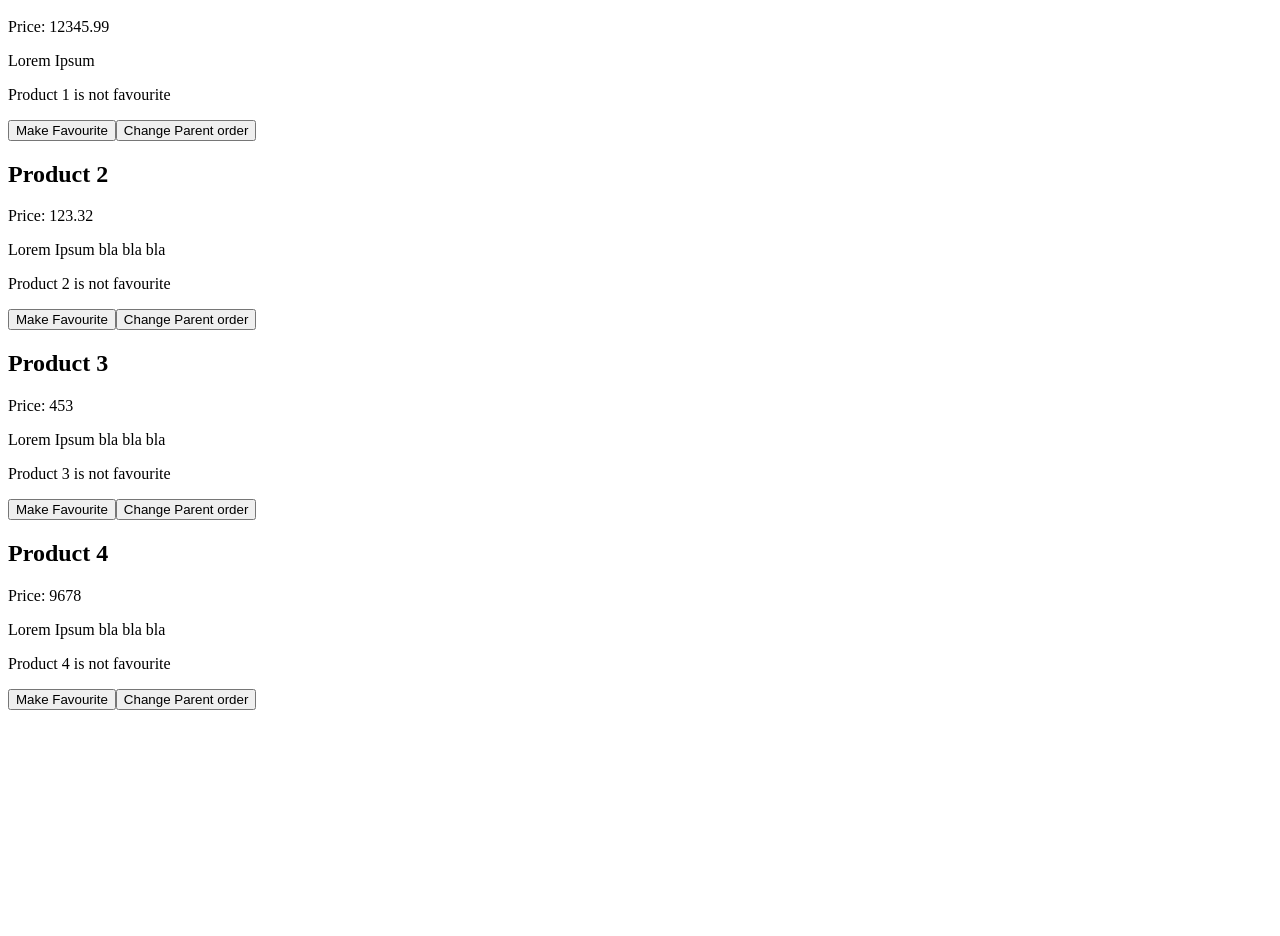
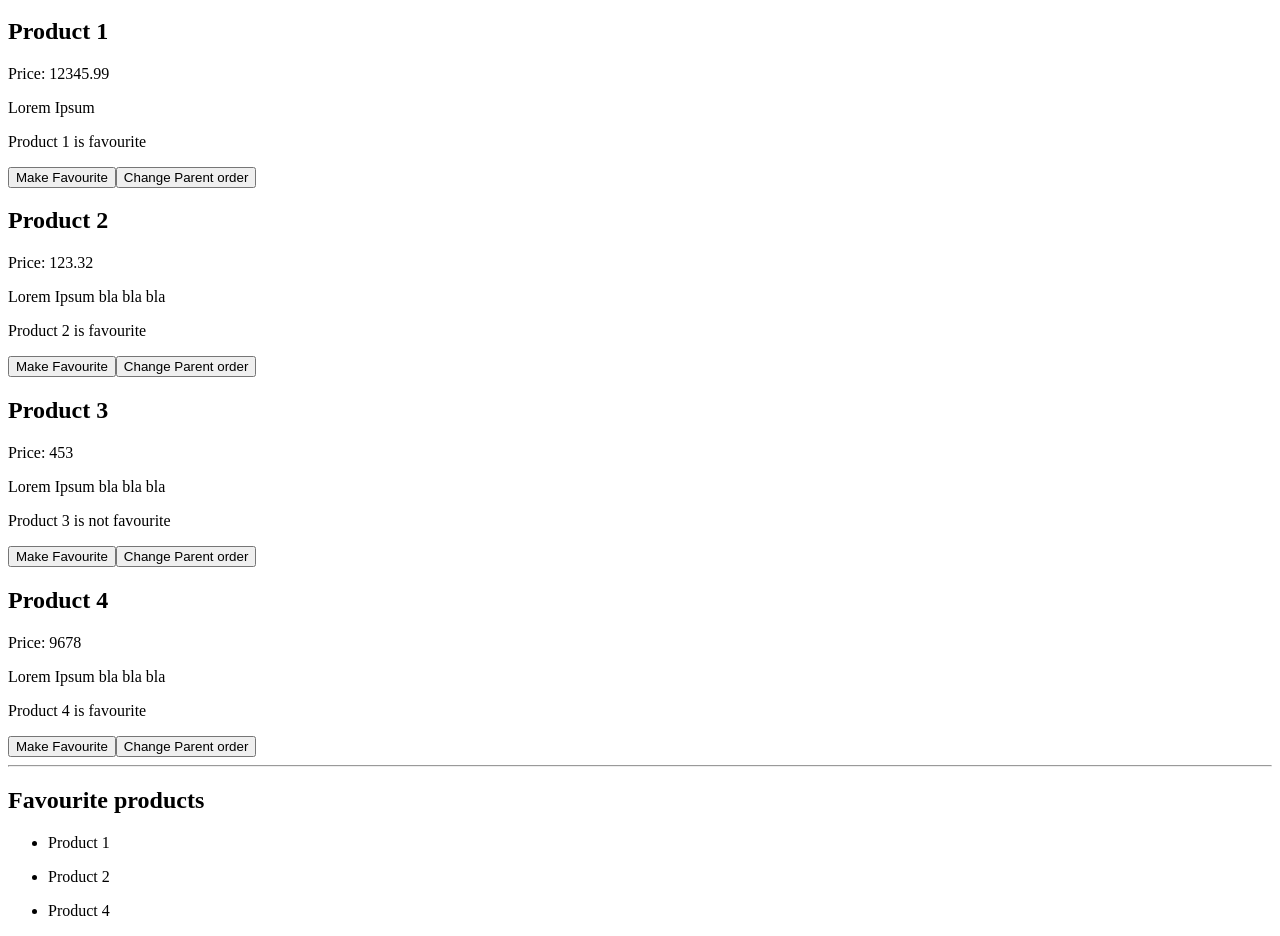
Before and after one commit to Illia-11/react-lessons2, a React (Vite) app: page / in a window 1280 px wide. Shown: the part 245-1181 px from the top of the page. Before the commit the page ends 963 px from the top, so only its background shows below. Built offline with nearby package versions, Linux system fonts and the light colour scheme.

Commit message:
Add Child-Child example

```diff
--- a/src/App.jsx
+++ b/src/App.jsx
@@ -1,27 +1,26 @@
-import React from "react";
-import MyClassComponent from "./components/MyClassComponent";
-import MyFunctionalComponent from "./components/MyFunctionalComponent";
-import Greeting from "./components/Greeting/index.jsx";
-import Product from "./components/Product/index.jsx";
-import ProductList from "./components/ProductList/index.jsx";
+import React from 'react';
+// import MyClassComponent from './components/MyClassComponent';
+// import MyFunctionalComponent from './components/MyFunctionComponent';
+import Greeting from './components/Greeting';
+import ProductDashboard from './components/ProductDashboard';
 
 // звичайний елемент у реакті
 const elem1 = React.createElement(
-  "div",
-  { id: "div", title: "div", className: "div" },
+  'div',
+  { id: 'div', title: 'div', className: 'div' },
   React.createElement(
-    "h3",
-    { className: "heading", disabled: true },
-    "Div title"
+    'h3',
+    { className: 'heading', disabled: true },
+    'Div title'
   ),
-  React.createElement("p", { className: "text" }, "Div text")
+  React.createElement('p', { className: 'text' }, 'Div text')
 );
 
 // JSX версія елементу зверху
 const elem2 = (
-  <div id="div" title="div" className="div">
-    <h3 className="heading">Div title</h3>
-    <p className="text">Div text</p>
+  <div id='div' title='div' className='div'>
+    <h3 className='heading'>Div title</h3>
+    <p className='text'>Div text</p>
   </div>
 );
 
@@ -47,72 +46,13 @@ const elem2 = (
 // jsx fragment
 // const frag = <></>;
 
-const products = [
-  {
-    id: 0,
-    name: "Product 1",
-    price: 12345.99,
-    description: "Lorem Ipsum",
-  },
-  {
-    id: 1,
-    name: "Product 2",
-    price: 123.32,
-    description: "Lorem Ipsum bla bla bla",
-  },
-  {
-    id: 2,
-    name: "Product 3",
-    price: 453,
-    description: "Lorem Ipsum bla bla bla",
-  },
-  {
-    id: 3,
-    name: "Product 4",
-    price: 9678,
-    description: "Lorem Ipsum bla bla bla",
-  },
-];
+function App() {
 
-function App() {
-  const shouldClassComponentsRender = Math.random() > 0.5;
-
-  // if (shouldClassComponentsRender) {
-  //   return <>
-  //     <Greeting userFirstName='John' userLastName='Doe' />
-  //     <Greeting userFirstName='Sarah'/>
-  //     <Greeting/>
-  //     <MyClassComponent />
-  //     <MyClassComponent />
-  //   </>;
-  // } else {
-  //   return <>
-  //   <Greeting userFirstName='John' userLastName='Doe' />
-  //   <Greeting userFirstName='Sarah'/>
-  //   <Greeting/>
-  //   <MyFunctionalComponent />
-  //   <MyFunctionalComponent />
-  // </>;
-  // }
 
   return (
     <>
-      {/* <Greeting userFirstName="John" userLastName="Doe" />
-      <Greeting userFirstName="Sarah" /> */}
       <Greeting />
-      <ProductList products={products} />
-      {/* <Product product={products[0]} />
-      <Product product={products[1]} /> */}
-      {/* {shouldClassComponentsRender ? (
-        <MyClassComponent />
-      ) : (
-        <MyFunctionalComponent />
-      )}
-      {shouldClassComponentsRender ? (
-        <MyClassComponent />
-      ) : (
-        <MyFunctionalComponent />
-      )} */}
+      <ProductDashboard />
     </>
   );
 }
--- /dev/null
+++ b/src/components/FavouriteProducts/index.jsx
@@ -0,0 +1,19 @@
+function FavouriteProducts(props) {
+  const { products } = props;
+  const favouriteProducts = products.map((product) => {
+    return (
+      <li key={product.id}>
+        <p>{product.name}</p>
+      </li>
+    );
+  });
+
+  return (
+    <article>
+      <h2>Favourite products</h2>
+      <ul>{favouriteProducts}</ul>
+    </article>
+  );
+}
+
+export default FavouriteProducts;
--- a/src/components/Product/index.jsx
+++ b/src/components/Product/index.jsx
@@ -4,9 +4,9 @@ class Product extends React.Component {
   constructor(props) {
     super(props);
 
-    this.state = {
-      isFavourite: false,
-    };
+    // this.state = {
+    //   isFavourite: false,
+    // };
   }
 
   clickHandler = () => {
@@ -27,11 +27,10 @@ class Product extends React.Component {
     // зміна стану викличе повторне відмалювання
     // зміна пропсів також змушує ререндеритися компонент
     const {
-      product: { id, name, price, description },
+      product: { id, name, price, description, isFavourite },
       handleSwitchOrder,
+      toggleFavouriteProduct,
     } = this.props;
-
-    const { isFavourite } = this.state;
 
     return (
       <article id={`product-${id}`}>
@@ -44,7 +43,7 @@ class Product extends React.Component {
           {name} is {!isFavourite && "not"} favourite{" "}
         </p>
         {/* {!isFavourite && <p>{name} is favourite</p>} */}
-        <button id="btn" onClick={this.clickHandler}>
+        <button id="btn" onClick={() => toggleFavouriteProduct(id)}>
           Make Favourite
         </button>
         {/* Взаємодія Дитина - батько (коллбек, який змінює стан батька) */}
--- /dev/null
+++ b/src/components/ProductDashboard/index.jsx
@@ -0,0 +1,76 @@
+import React from "react";
+import ProductList from "../ProductList";
+import FavouriteProducts from "../FavouriteProducts";
+
+class ProductDashboard extends React.Component {
+  state = {
+    products: [
+      {
+        id: 0,
+        name: "Product 1",
+        price: 12345.99,
+        description: "Lorem Ipsum",
+        isFavourite: true,
+      },
+      {
+        id: 1,
+        name: "Product 2",
+        price: 123.32,
+        description: "Lorem Ipsum bla bla bla",
+        isFavourite: true,
+      },
+      {
+        id: 2,
+        name: "Product 3",
+        price: 453,
+        description: "Lorem Ipsum bla bla bla",
+        isFavourite: false,
+      },
+      {
+        id: 3,
+        name: "Product 4",
+        price: 9678,
+        description: "Lorem Ipsum bla bla bla",
+        isFavourite: true,
+      },
+    ],
+  };
+
+  toggleFavouriteProduct = (productId) => {
+    const updatedProducts = this.state.products.map((product) => {
+      if (product.id === productId) {
+        return {
+          ...product,
+          isFavourite: !product.isFavourite,
+        };
+      } else {
+        return product;
+      }
+    });
+
+    this.setState({
+      products: updatedProducts,
+    });
+  };
+
+  render() {
+    const { products } = this.state;
+
+    const favouriteProducts = products.filter((product) => product.isFavourite);
+
+    return (
+      <article>
+        <h1>Products Dashboard</h1>
+        <ProductList
+          products={products}
+          toggleFavouriteProduct={this.toggleFavouriteProduct}
+        />
+        <hr />
+        {/* Взаємодія Дитина - дитина (Product через зміну стана ProductDashboard міняє пропси) */}
+        <FavouriteProducts products={favouriteProducts} />
+      </article>
+    );
+  }
+}
+
+export default ProductDashboard;
--- a/src/components/ProductList/index.jsx
+++ b/src/components/ProductList/index.jsx
@@ -13,7 +13,7 @@ class ProductList extends React.Component {
   };
 
   render() {
-    const { products } = this.props;
+    const { products, toggleFavouriteProduct } = this.props;
     const { isReverseOrder } = this.state;
 
     const productsComponents = products.map((product) => {
@@ -23,6 +23,7 @@ class ProductList extends React.Component {
           key={product.id}
           product={product}
           handleSwitchOrder={this.handleSwitchOrder}
+          toggleFavouriteProduct={toggleFavouriteProduct}
         />
       );
     });
```
